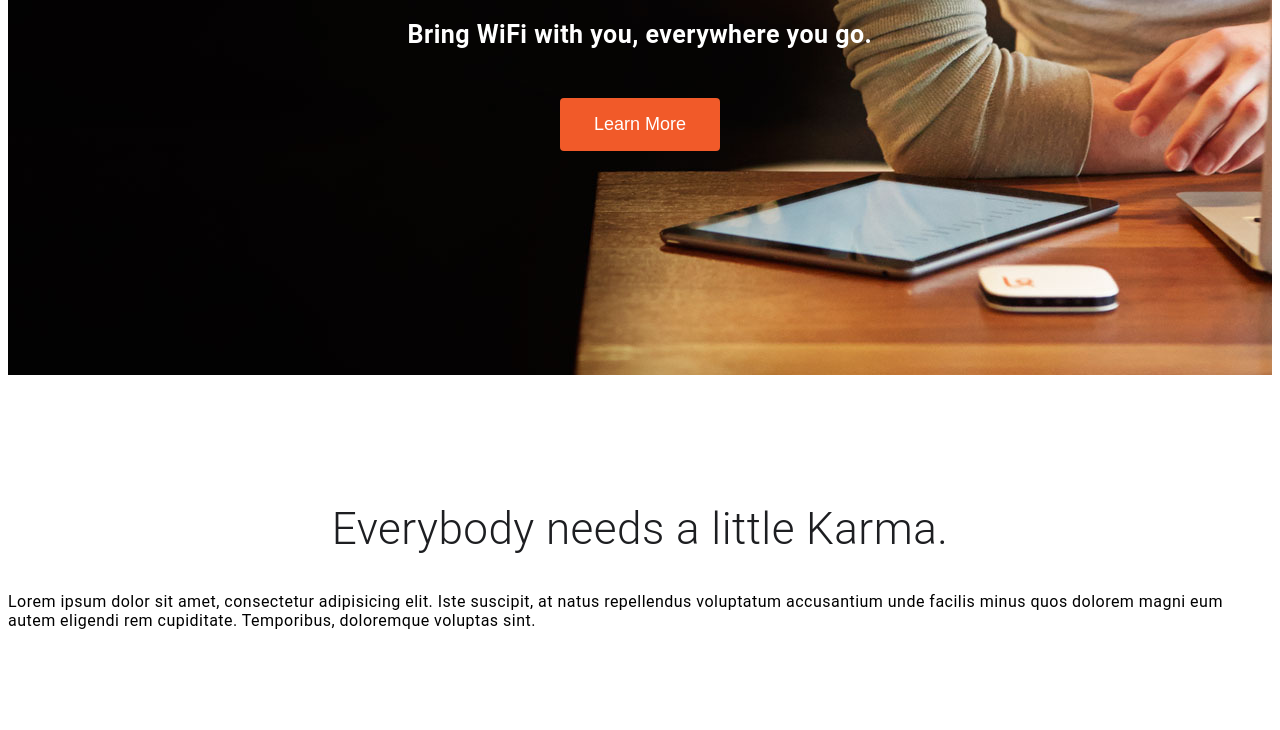
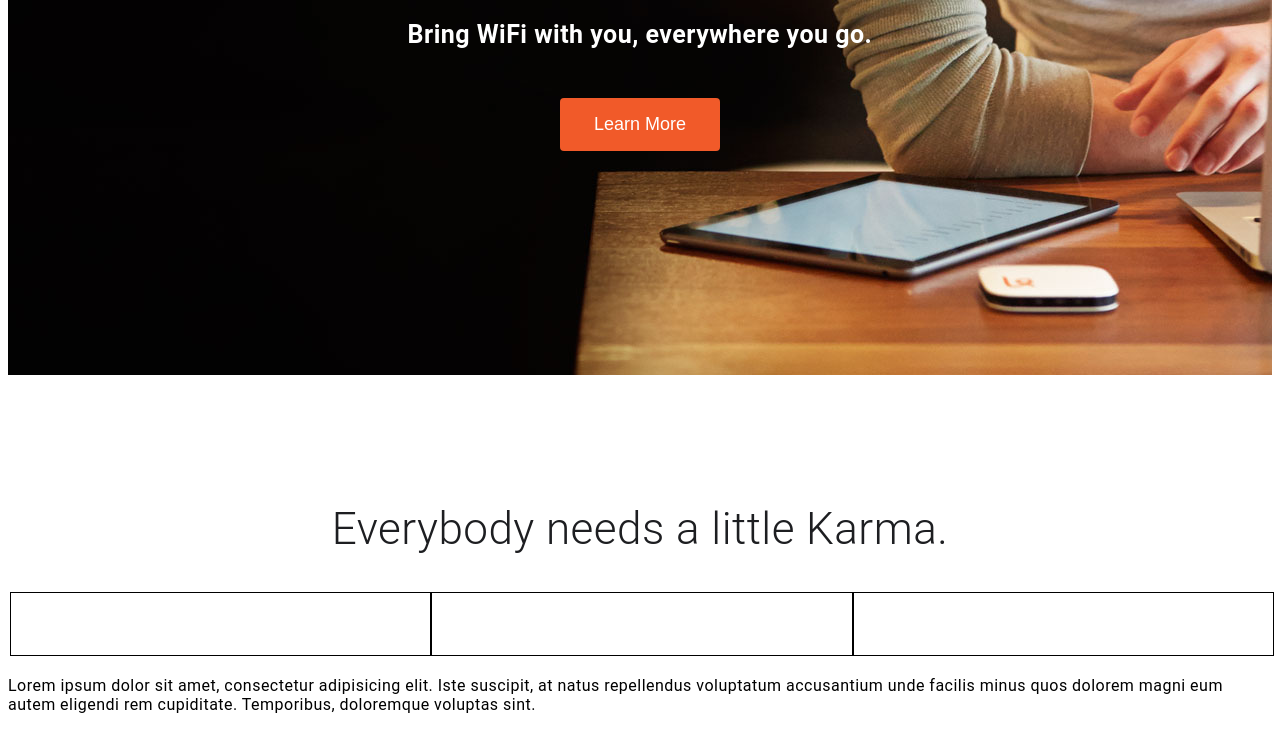
Before and after one commit to michael4reynolds/startup-landing-page-tut, a plain HTML site: page index.html in a window 1280 px wide. Shown: the part 438-1168 px from the top of the page. Before the commit the page ends 1084 px from the top, so only its background shows below. Drawn offline with Linux system fonts and the light colour scheme.

```diff
--- a/css/style.css
+++ b/css/style.css
@@ -138,3 +138,13 @@ button:hover
     font-weight: 300;
     font-size: 2.75rem;
 }
+
+.cases .devices
+{
+    width: 33.33333%;
+    display: inline-block;
+    margin-right: -4px;
+    /* debugging */
+    border: 1px solid black;
+    height: 4rem;
+}
--- a/index.html
+++ b/index.html
@@ -32,6 +32,9 @@
         <div class="cases">
             <div class="content">
                 <h2>Everybody needs a little Karma.</h2>
+                <div class="devices"></div>
+                <div class="devices"></div>
+                <div class="devices"></div>
             </div>
         </div>
         <p>Lorem ipsum dolor sit amet, consectetur adipisicing elit. Iste suscipit, at natus repellendus voluptatum accusantium unde facilis minus quos dolorem magni eum autem eligendi rem cupiditate. Temporibus, doloremque voluptas sint.</p>
```
